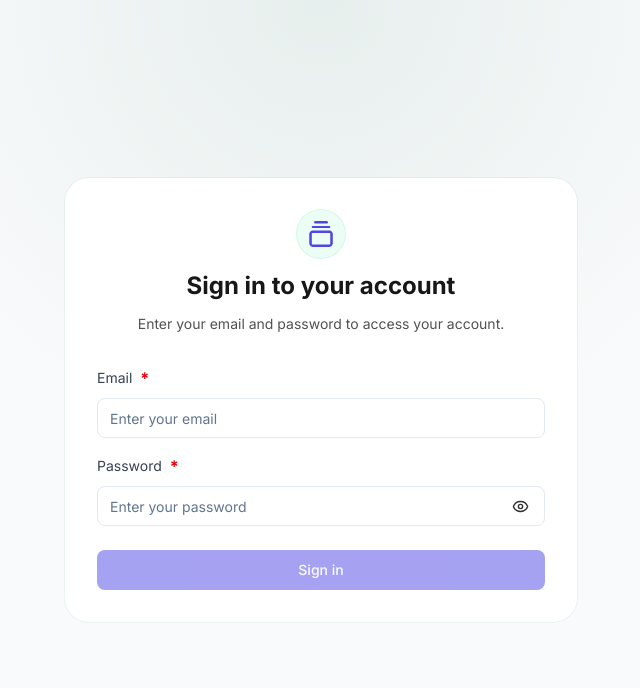
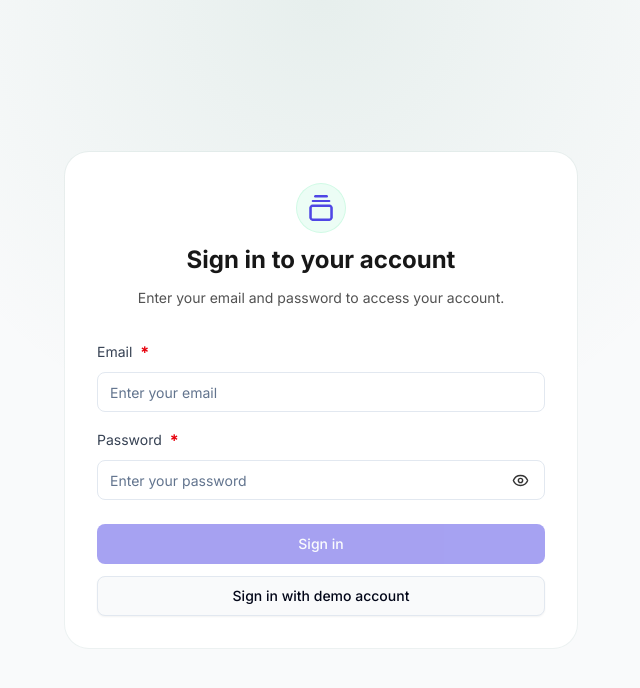
Before and after one commit to atik65/EAP-assessment-frontend, a React (Vite) app: page /login in a window 1280 px wide. Shown: the top 688 px of the page, without its empty margins (319-959 px from the left). Built offline with nearby package versions, Linux system fonts and the light colour scheme; no server answers.

Commit message:
Add demo login functionality and improve button states in Login component

```diff
--- a/src/pages/auth/login/Login.jsx
+++ b/src/pages/auth/login/Login.jsx
@@ -9,10 +9,12 @@ import authApi from "../api";
 import loginSchema from "./schema";
 import { setCookie } from "@/lib/cookies";
 import { toast } from "sonner";
+import { useState } from "react";
 
 export default function Login() {
   const navigate = useNavigate();
   const { mutateAsync } = useRequest();
+  const [isDemo, setIsDemo] = useState(false);
 
   const form = useFormik({
     schema: loginSchema.validation,
@@ -22,6 +24,14 @@ export default function Login() {
   });
 
   const { isSubmitting, isValid } = form.formState;
+
+  // Demo login handler
+  function handleDemoLogin() {
+    form.setValue("email", "atik.hasan.dev@gmail.com");
+    form.setValue("password", "password");
+    setIsDemo(true);
+    form.handleSubmit(onSubmit)();
+  }
 
   async function onSubmit(data) {
     try {
@@ -102,30 +112,27 @@ export default function Login() {
         </div>
 
         <div className="flex flex-col gap-3">
+          {/* main Login */}
           <Button
             type="submit"
             className="w-full"
             disabled={!isValid || isSubmitting}
           >
-            {isSubmitting ? "Signing in..." : "Sign in"}
+            {isSubmitting && !isDemo ? "Signing in..." : "Sign in"}
           </Button>
-          {/* <div className="flex flex-col items-center justify-between text-sm text-muted-foreground">
-            <Link
-              to="/forgot-password"
-              className="font-medium text-emerald-700 hover:underline dark:text-emerald-200"
-            >
-              Forgot password?
-            </Link>
-            <div className="flex items-center gap-1">
-              <span>New to the console?</span>
-              <Link
-                to="/register"
-                className="font-medium text-emerald-700 hover:underline dark:text-emerald-200"
-              >
-                Request access
-              </Link>
-            </div>
-          </div> */}
+
+          {/* Demo Login */}
+          <Button
+            type="button"
+            variant="outline"
+            className="w-full"
+            disabled={isSubmitting}
+            onClick={handleDemoLogin}
+          >
+            {isSubmitting && isDemo
+              ? "Signing in..."
+              : "Sign in with demo account"}
+          </Button>
         </div>
       </FormikWrapper>
     </AuthLayout>
```
